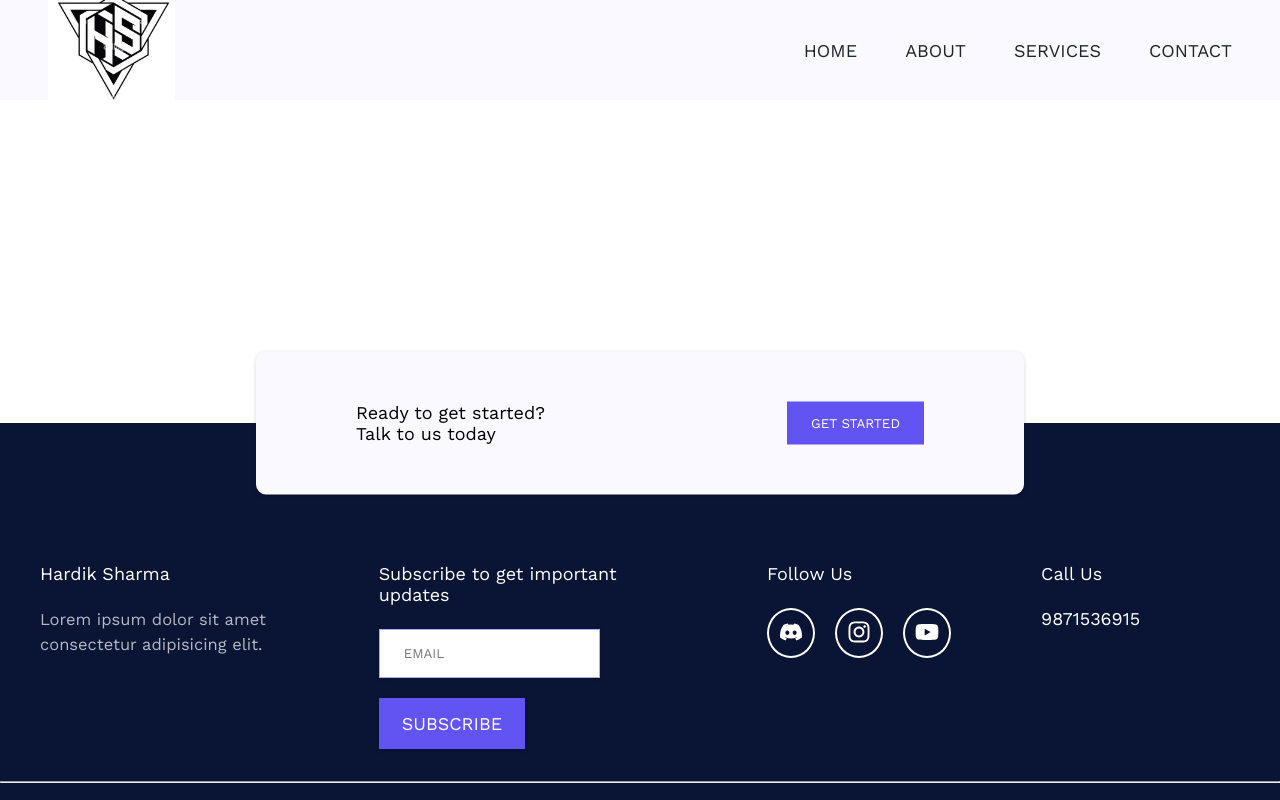
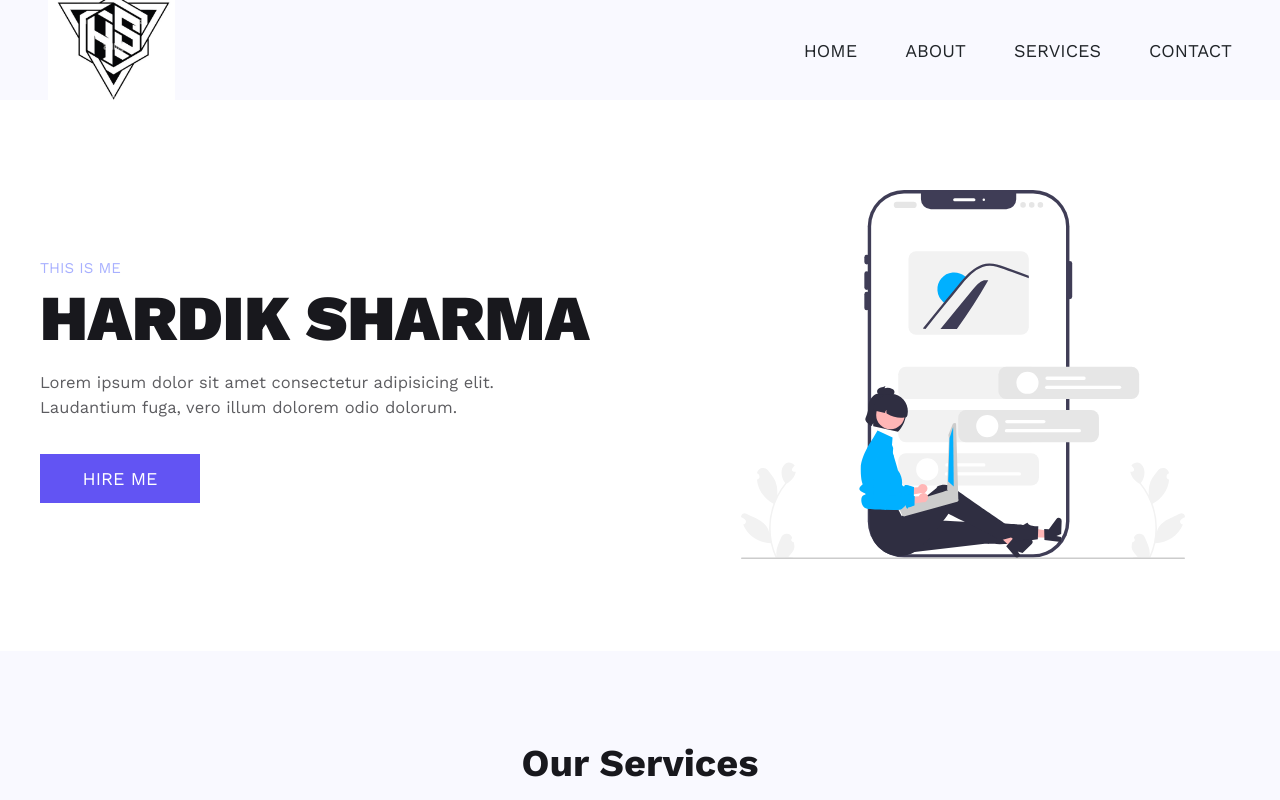
Before and after one commit to sharma-hardik/ReactEcommerceWebsite, a React (Vite) app: page / in a window 1280 px wide. Shown: the top 800 px of the page. Built offline with nearby package versions, Linux system fonts and the light colour scheme; no server answers.

Commit message:
Update App.jsx
remove ReactEcommerceWebsite path from home Route.

```diff
--- a/src/App.jsx
+++ b/src/App.jsx
@@ -36,7 +36,7 @@
       <BrowserRouter>
         <Header />
         <Routes>
-          <Route path="/ReactEcommerceWebsite" element={<Home />} />
+          <Route path="/" element={<Home />} />
           <Route path="/about" element={<About />} />
           <Route path="/service" element={<Services />} />
           <Route path="/contact" element={<Contact />} />
```
